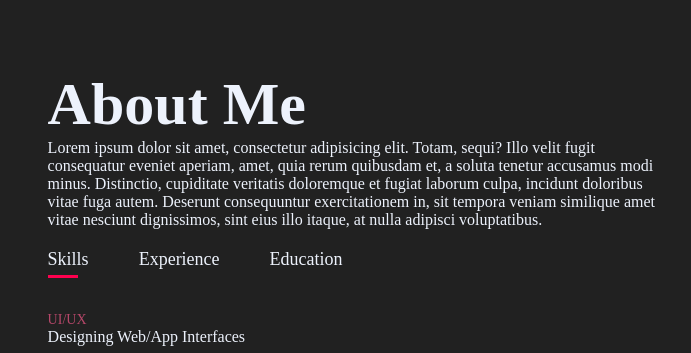
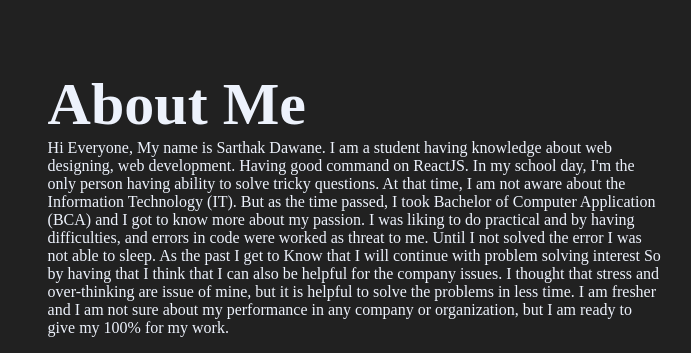
Before and after one commit to SarthakDawane/PortFolio-SarthakDawane, a plain HTML site: page index.html in a window 1280 px wide. Shown: the part 820-1173 px from the top of the page, 490-1181 px from the left. Drawn offline with Linux system fonts and the light colour scheme.

Commit message:
Update index.html
changed the about me

```diff
--- a/index.html
+++ b/index.html
@@ -41,7 +41,11 @@
                 </div>
                 <div class="about-col-2">
                     <h1 class="sub-title">About Me</h1>
-                    <p>Lorem ipsum dolor sit amet, consectetur adipisicing elit. Totam, sequi? Illo velit fugit consequatur eveniet aperiam, amet, quia rerum quibusdam et, a soluta tenetur accusamus modi minus. Distinctio, cupiditate veritatis doloremque et fugiat laborum culpa, incidunt doloribus vitae fuga autem. Deserunt consequuntur exercitationem in, sit tempora veniam similique amet vitae nesciunt dignissimos, sint eius illo itaque, at nulla adipisci voluptatibus.</p>
+                    <p>Hi Everyone, My name is Sarthak Dawane. I am a student having knowledge about web designing, web development. Having good command on ReactJS.
+In my school day, I'm the only person having ability to solve tricky questions. At that time, I am not aware about the Information Technology (IT). But as the time passed, I took Bachelor of Computer Application (BCA) and I got to know more about my passion. I was liking to do practical and by having difficulties, and errors in code were worked as threat to me. Until I not solved the error I was not able to sleep.
+As the past I get to Know that I will continue with problem solving interest So by having that I think that I can also be helpful for the company issues.
+I thought that stress and over-thinking are issue of mine, but it is helpful to solve the problems in less time.
+I am fresher and I am not sure about my performance in any company or organization, but I am ready to give my 100% for my work.</p>
 
                     <div class="tab-titles">
                         <p class="tab-links active-link" onclick="opentab('skills')">Skills</p>
```
